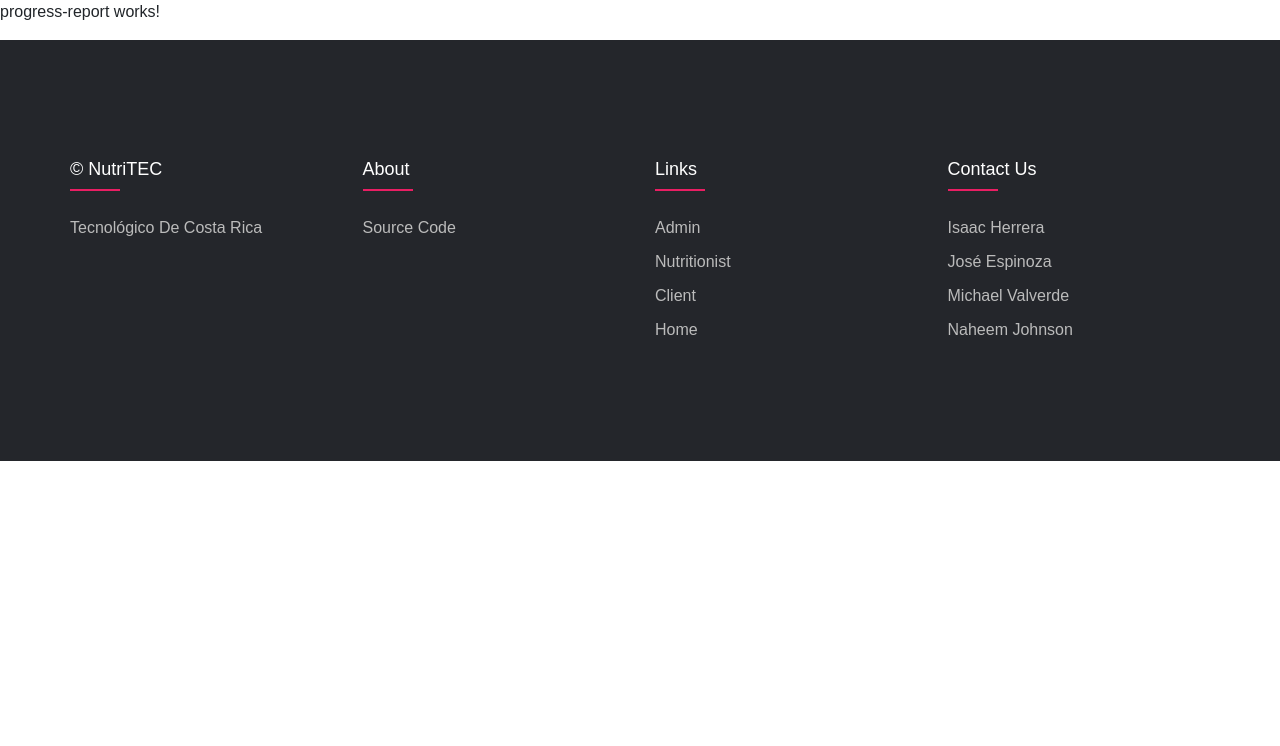
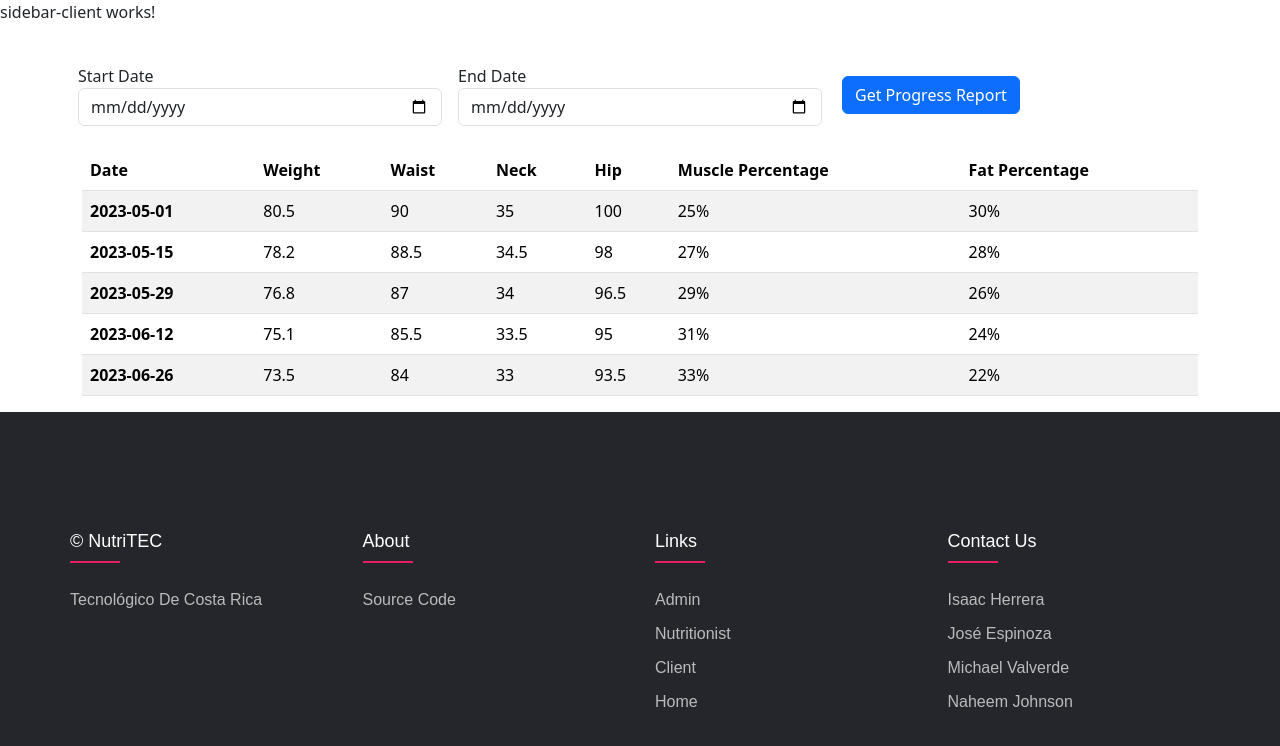
Before and after one commit to Isaacoun100/NutriTEC-WebApp, an Angular app: page /progress-report in a window 1280 px wide. Shown: the top 746 px of the page. Built offline with nearby package versions, Linux system fonts and the light colour scheme.

Commit message:
Progress Report View added

```diff
--- a/src/app/view/progress-report/progress-report.component.html
+++ b/src/app/view/progress-report/progress-report.component.html
@@ -1 +1,74 @@
-<p>progress-report works!</p>
+<body>
+
+    <app-sidebar-client></app-sidebar-client>
+
+    <div class="container">
+
+        <form [formGroup]="progressForm" (ngSubmit)="getProgress(progressForm.getRawValue())">
+
+            <div class="row py-3">
+
+                <div class="col-xxl-4 col-xl-4 col-lg-4 col-md-6 col-sm-6 col-sm-12 p-2">
+
+                    <label for="start_date">Start Date</label>
+                    <input
+                    type="date"
+                    class="form-control"
+                    id="start_date"
+                    formControlName="start_date">
+
+                </div>
+
+                <div class="col-xxl-4 col-xl-4 col-lg-4 col-md-6 col-sm-6 col-sm-12 p-2">
+
+                    <label for="end_date">End Date</label>
+                    <input
+                    type="date"
+                    class="form-control"
+                    id="end_date"
+                    formControlName="end_date">
+
+                </div>
+
+                <div class="col-xxl-4 col-xl-4 col-lg-4 col-md-6 col-sm-6 col-sm-12 py-2 vcenter">
+
+                    <button type="submit" class="btn btn-primary">Get Progress Report</button>
+
+                </div>
+
+            </div>
+
+        </form>
+
+        <div class="col-xxl-12 col-xl-12 col-lg-12 col-md-12 col-sm-12 col-12">
+
+            <table class="table table-striped">
+                <thead>
+                  <tr>
+                    <th scope="col">Date</th>
+                    <th scope="col">Weight</th>
+                    <th scope="col">Waist</th>
+                    <th scope="col">Neck</th>
+                    <th scope="col">Hip</th>
+                    <th scope="col">Muscle Percentage</th>
+                    <th scope="col">Fat Percentage</th>
+                  </tr>
+                </thead>
+                <tbody>
+                    <tr *ngFor="let clientReport of clientReports">
+                        <th scope="row">{{clientReport['date']}}</th>
+                        <td >{{clientReport['weight']}}</td>
+                        <td>{{clientReport['waist']}}</td>
+                        <td>{{clientReport['neck']}}</td>
+                        <td>{{clientReport['hip']}}</td>
+                        <td>{{clientReport['muscle_percentage']}}</td>
+                        <td>{{clientReport['fat_percentage']}}</td>
+                    </tr>
+                </tbody>
+            </table>
+
+        </div>
+
+    </div>
+
+</body>
--- a/src/app/view/progress-report/progress-report.component.scss
+++ b/src/app/view/progress-report/progress-report.component.scss
@@ -0,0 +1,4 @@
+.vcenter{
+    display: flex;
+    align-items: center;
+}
--- a/src/app/view/progress-report/progress-report.component.ts
+++ b/src/app/view/progress-report/progress-report.component.ts
@@ -1,4 +1,6 @@
 import { Component } from '@angular/core';
+import { FormGroup, FormControl, Validators } from '@angular/forms';
+import { clientReports } from 'src/app/setValues';
 
 @Component({
   selector: 'app-progress-report',
@@ -7,4 +9,16 @@ import { Component } from '@angular/core';
 })
 export class ProgressReportComponent {
 
+  clientReports = clientReports;
+
+  progressForm = new FormGroup({
+    client_id : new FormControl('', Validators.required),
+    start_date : new FormControl('', Validators.required),
+    end_date : new FormControl('', Validators.required)
+  });
+
+  getProgress(form : any) {
+    console.log(form);
+  }
+
 }
```
